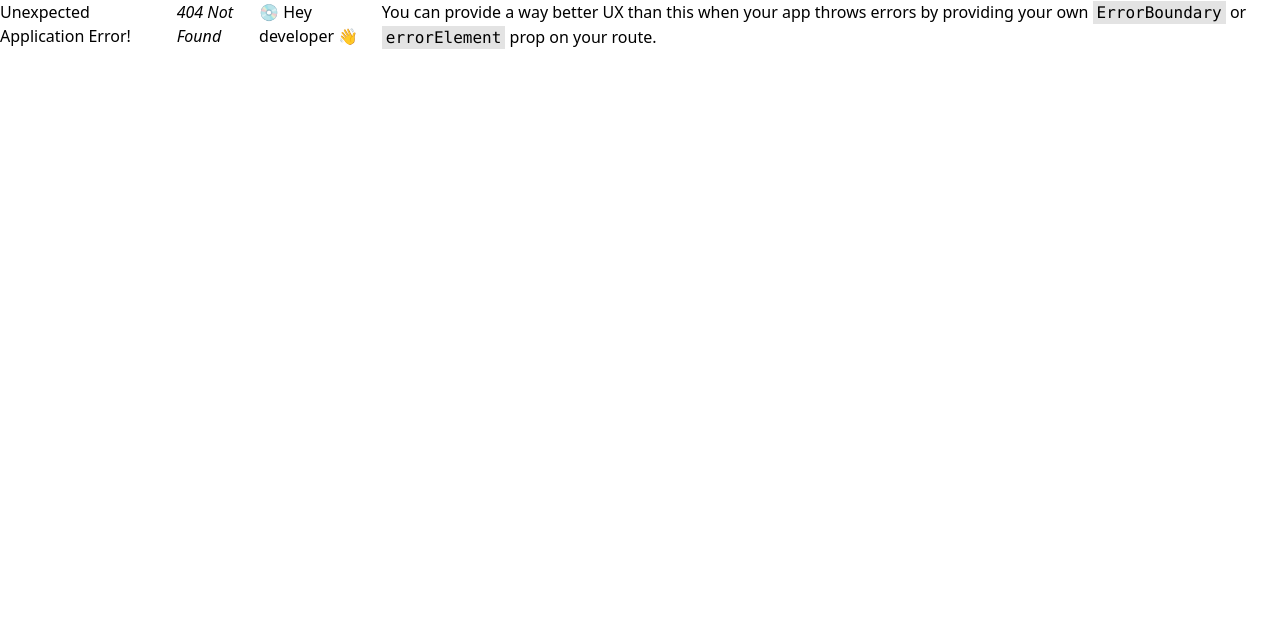
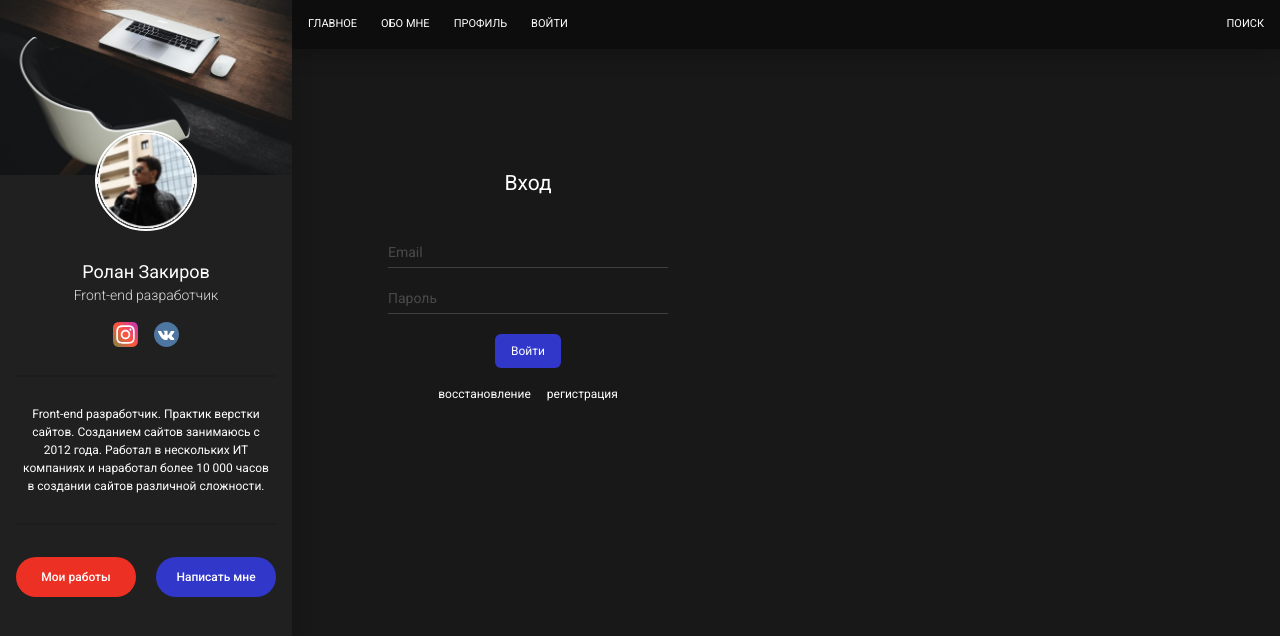
Before and after one commit to martymacv/blog-front-react-js-prj, a React (Vite) app in the folder my_blog/: page /auth/login in a window 1280 px wide. Before the commit this address had no page. Shown: the top 636 px of the page. Built offline with nearby package versions, Linux system fonts and the light colour scheme.

Commit message:
Authentication navigation has been designed

```diff
--- a/my_blog/src/components/AuthPage/Login.jsx
+++ /dev/null
@@ -1,28 +0,0 @@
-import ActionButton from "../components/generals/ActionButton"
-import Input from "../generals/Input"
-import Title from "../generals/Title"
-
-function Login() {
-    return (
-        <form className="flex flex-col gap-5 items-center justify-center max-w-70">
-            <Title>Вход</Title>
-            <Input
-                type="email"
-                placeholder="Email"
-            ></Input>
-            <Input
-                type="password"
-                placeholder="Пароль"
-            ></Input>
-            <Link to="/">
-                <ActionButton>Войти</ActionButton>
-            </Link>
-            <div className="flex flex-row gap-4">
-                <Link className="font-roboto text-white text-[12px] leading-[100%] font-normal">восстановить</Link>
-                <Link className="font-roboto text-white text-[12px] leading-[100%] font-normal">регистрация</Link>
-            </div>
-        </form>
-    )
-}
-
-export default Login
--- /dev/null
+++ b/my_blog/src/forms/AuthForm.jsx
@@ -0,0 +1,34 @@
+function AuthForm({ formType = 'login' }) {
+    const formTypes = {
+        login: {
+            linkName: 'вход',
+            linkTo: '/login/',
+        },
+        recovery: 'восстановление',
+        registration: 'регистрация'
+    }
+    return (
+        <div className="flex flex-col gap-5 m-12 items-center max-w-70">
+            <form className="flex flex-col gap-5 items-center justify-center w-full">
+                <Title>Вход</Title>
+                <Input
+                    type="email"
+                    placeholder="Email"
+                ></Input>
+                <Input
+                    type="password"
+                    placeholder="Пароль"
+                ></Input>
+                <Link to="/">
+                    <ActionButton>Войти</ActionButton>
+                </Link>
+            </form>
+            <div className="flex flex-row gap-4">
+                <Link to={'/recovery/'} className="font-roboto text-white text-[12px] leading-[100%] font-normal">восстановление</Link>
+                <Link to={'/registration/'} className="font-roboto text-white text-[12px] leading-[100%] font-normal">регистрация</Link>
+            </div>
+        </div>
+    )
+}
+
+export default AuthForm
--- a/my_blog/src/pages/Auth.jsx
+++ /dev/null
@@ -1,12 +0,0 @@
-import { Link } from "react-router-dom"
-import Login from "../components/AuthPage/Login"
-
-function Auth() {
-    return (
-        <div className="m-12">
-            <Login></Login>
-        </div>
-    )
-}
-
-export default Auth
--- /dev/null
+++ b/my_blog/src/pages/Auth/ConfirmEmailForm.jsx
@@ -0,0 +1,23 @@
+import { Link } from "react-router-dom"
+import Title from "../../components/generals/Title"
+import Input from "../../components/generals/Input"
+import ActionButton from "../../components/generals/ActionButton"
+
+function ConfirmEmailForm() {
+    return (
+        <div className="flex flex-col gap-5 m-12 items-center max-w-70">
+            <form className="flex flex-col gap-5 items-center justify-center w-full">
+                <Title>Подтверждение Email</Title>
+                <Input
+                    type="text"
+                    placeholder="Код подтверждения из Email"
+                ></Input>
+                <Link to="/">
+                    <ActionButton>Подтвердить</ActionButton>
+                </Link>
+            </form>
+        </div>
+    )
+}
+
+export default ConfirmEmailForm
--- /dev/null
+++ b/my_blog/src/pages/Auth/LoginForm.jsx
@@ -0,0 +1,32 @@
+import { Link } from "react-router-dom"
+
+import ActionButton from "../../components/generals/ActionButton";
+import Input from "../../components/generals/Input";
+import Title from "../../components/generals/Title";
+
+function LoginForm() {
+    return (
+        <div className="flex flex-col gap-5 m-12 items-center max-w-70">
+            <form className="flex flex-col gap-5 items-center justify-center w-full">
+                <Title>Вход</Title>
+                <Input
+                    type="email"
+                    placeholder="Email"
+                ></Input>
+                <Input
+                    type="password"
+                    placeholder="Пароль"
+                ></Input>
+                <Link to="/">
+                    <ActionButton>Войти</ActionButton>
+                </Link>
+            </form>
+            <div className="flex flex-row gap-4">
+                <Link to={'/recovery/'} className="font-roboto text-white text-[12px] leading-[100%] font-normal">восстановление</Link>
+                <Link to={'/registration/'} className="font-roboto text-white text-[12px] leading-[100%] font-normal">регистрация</Link>
+            </div>
+        </div>
+    );
+}
+
+export default LoginForm
--- /dev/null
+++ b/my_blog/src/pages/Auth/RecoveryForm.jsx
@@ -0,0 +1,28 @@
+import { Link } from "react-router-dom"
+
+import ActionButton from "../../components/generals/ActionButton";
+import Input from "../../components/generals/Input";
+import Title from "../../components/generals/Title";
+
+function RecoveryForm() {
+    return (
+        <div className="flex flex-col gap-5 m-12 items-center max-w-70">
+            <form className="flex flex-col gap-5 items-center justify-center w-full">
+                <Title>Восставновление</Title>
+                <Input
+                    type="email"
+                    placeholder="Email"
+                ></Input>
+                <Link to="/">
+                    <ActionButton>Восстановить</ActionButton>
+                </Link>
+            </form>
+            <div className="flex flex-row gap-4">
+                <Link to={'/login/'} className="font-roboto text-white text-[12px] leading-[100%] font-normal">вход</Link>
+                <Link to={'/registration/'} className="font-roboto text-white text-[12px] leading-[100%] font-normal">регистрация</Link>
+            </div>
+        </div>
+    );
+}
+
+export default RecoveryForm
--- /dev/null
+++ b/my_blog/src/pages/Auth/RegistrationForm.jsx
@@ -0,0 +1,36 @@
+import { Link } from "react-router-dom"
+
+import ActionButton from "../../components/generals/ActionButton";
+import Input from "../../components/generals/Input";
+import Title from "../../components/generals/Title";
+
+function RegistrationFrom() {
+    return (
+        <div className="flex flex-col gap-5 m-12 items-center max-w-70">
+            <form className="flex flex-col gap-5 items-center justify-center w-full">
+                <Title>Регистрация</Title>
+                <Input
+                    type="email"
+                    placeholder="Email"
+                ></Input>
+                <Input
+                    type="password"
+                    placeholder="Пароль"
+                ></Input>
+                <Input
+                    type="password"
+                    placeholder="Подтвердите пароль"
+                ></Input>
+                <Link to="/auth/confirm-email">
+                    <ActionButton>Регистрация</ActionButton>
+                </Link>
+            </form>
+            <div className="flex flex-row gap-4">
+                <Link to={'/recovery/'} className="font-roboto text-white text-[12px] leading-[100%] font-normal">восстановление</Link>
+                <Link to={'/login/'} className="font-roboto text-white text-[12px] leading-[100%] font-normal">вход</Link>
+            </div>
+        </div>
+    );
+}
+
+export default RegistrationFrom
```
Also changed, not shown: my_blog/src/App.jsx (+11 -2 lines).
